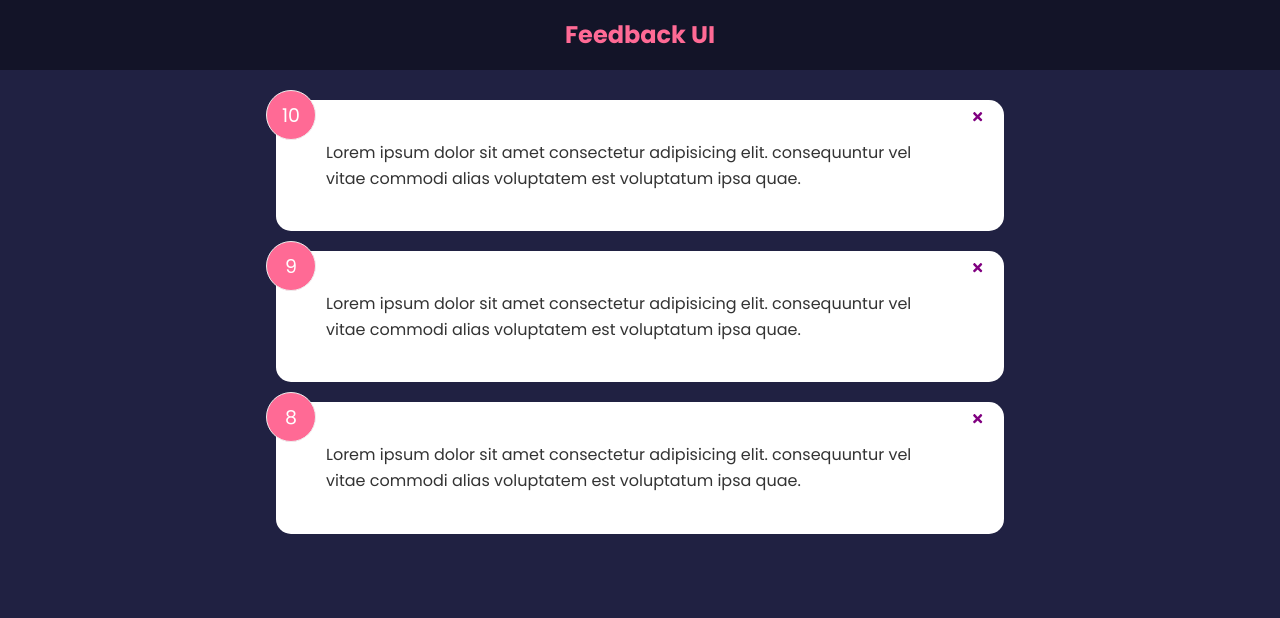
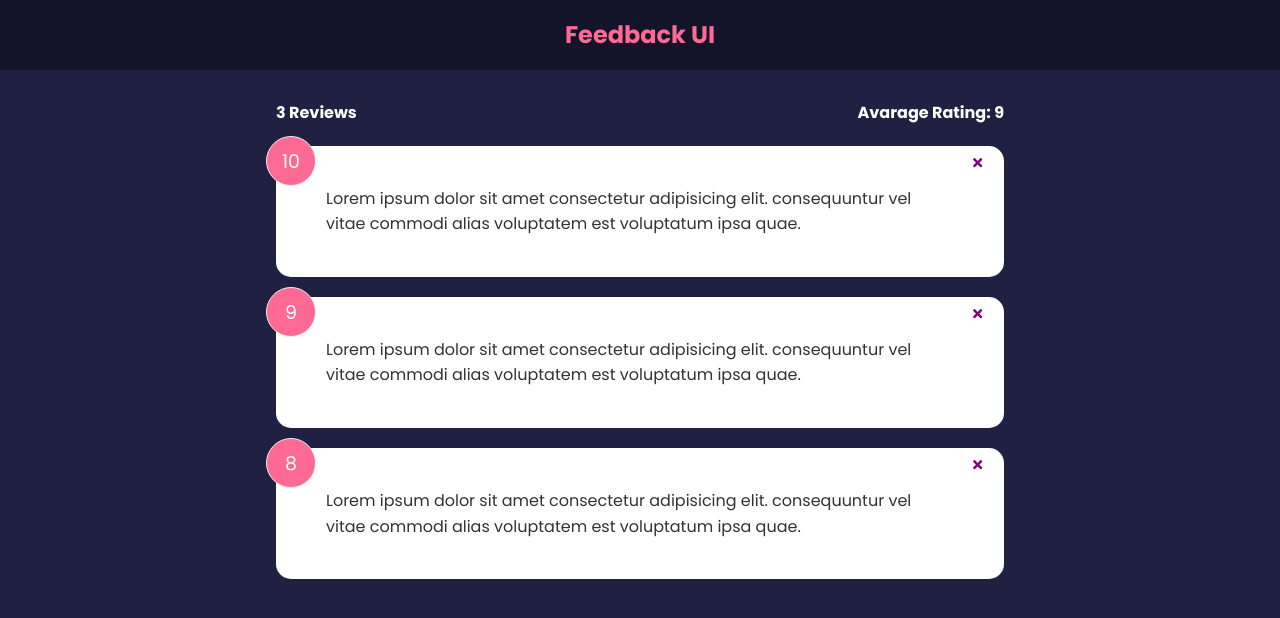
Before and after one commit to eliasroodrigues/feedback-app, a React (Create React App) app: page / in a window 1280 px wide. Shown: the top 618 px of the page. Built offline with nearby package versions, Linux system fonts and the light colour scheme.

Commit message:
feedback stats

```diff
--- a/src/App.js
+++ b/src/App.js
@@ -3,6 +3,7 @@
 import Header from './components/Header'
 import FeedbackList from './components/FeedbackList'
 import FeedbackData from './data/FeedbackData'
+import FeedbackStats from './components/FeedbackStats'
 
 /*
  * App component
@@ -21,6 +22,7 @@
     <>
     <Header />
     <div className='container'>
+      <FeedbackStats feedback={ feedback } />
       <FeedbackList
         feedback={ feedback }
         handleDelete={ deleteFeedback }
--- /dev/null
+++ b/src/components/FeedbackStats.jsx
@@ -0,0 +1,30 @@
+import PropTypes from 'prop-types'
+
+/*
+ * Feedback Stats component
+ *
+ * @param {feedback} array
+ * @return <div> average
+ */
+
+function FeedbackStats({ feedback }) {
+  // Calculate ratings average
+  let average = feedback.reduce((acc, cur) => {
+    return acc + cur.rating
+  }, 0) / feedback.length
+
+  average = average.toFixed(1).replace(/[.,]0$/, '')
+
+  return (
+    <div className='feedback-stats'>
+      <h4>{ feedback.length } Reviews</h4>
+      <h4>Avarage Rating: { isNaN(average) ? 0 : average }</h4>
+    </div>
+  )
+}
+
+FeedbackStats.propTypes = {
+  feedback: PropTypes.array.isRequired
+}
+
+export default FeedbackStats
```
Also changed, not shown: src/components/Header.jsx (+9 -0 lines).
